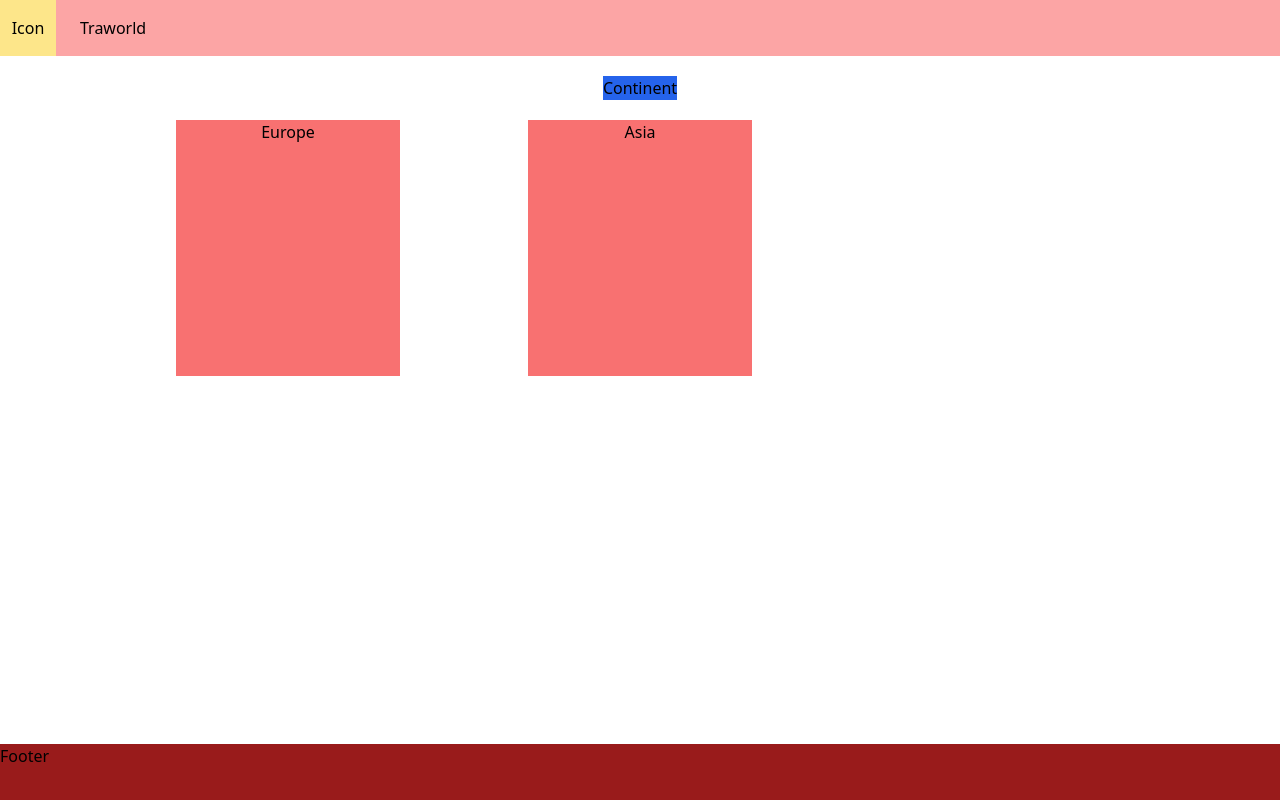
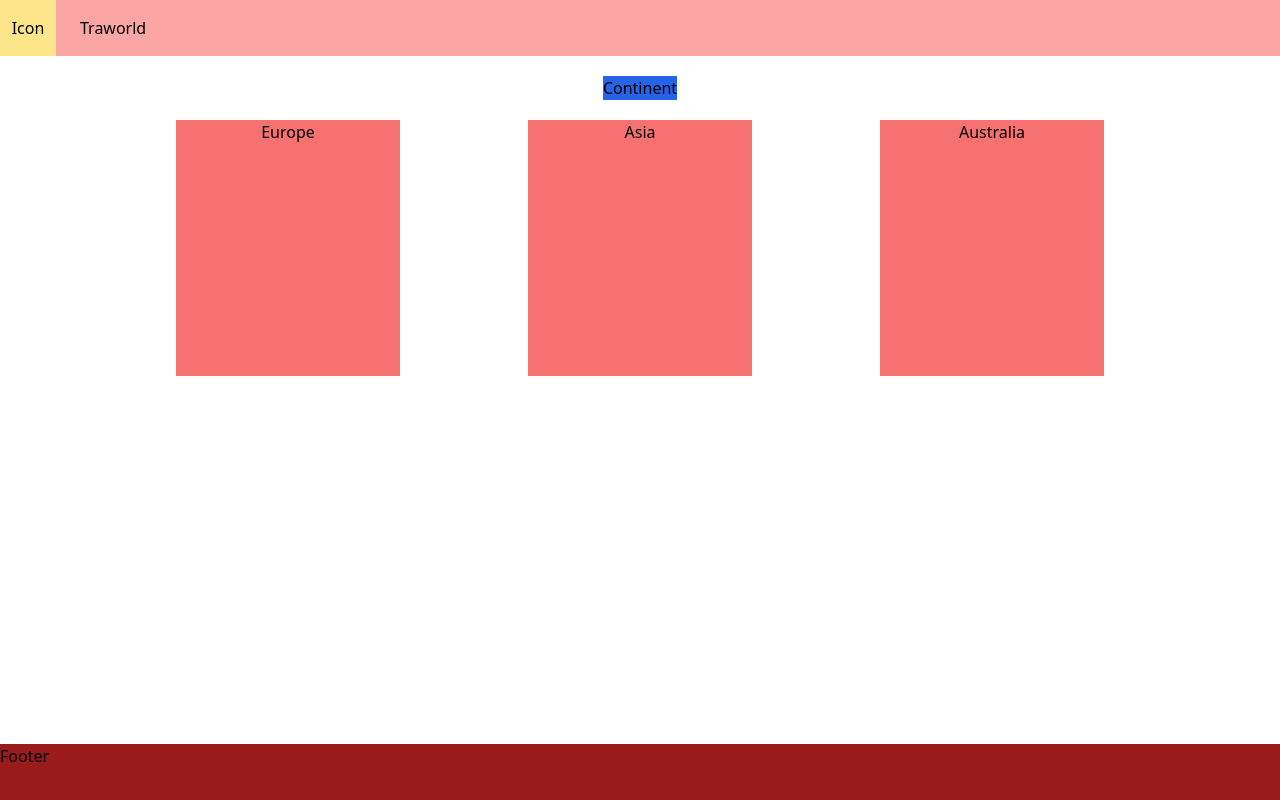
Before and after one commit to soon-404/traworld, a React (Create React App) app in the folder traworld/: page / in a window 1280 px wide. Built offline with nearby package versions, Linux system fonts and the light colour scheme.

Commit message:
useContext

```diff
--- a/traworld/src/App.js
+++ b/traworld/src/App.js
@@ -3,13 +3,21 @@ import Continent from "./Continent";
 import Country from "./Country";
 import Header from "./Header";
 import Footer from "./Footer";
+import React, { useContext, createContext, useState } from "react";
+export const SelectCont = createContext();
 function App() {
+  const [contState, setContState] = useState();
+  const changeCont = (tempCont) => {
+    setContState(tempCont);
+  };
   return (
     <BrowserRouter>
-      <Header />
-      <Route exact path='/' component={Continent} />
-      <Route path='/country' component={Country} />
-      <Footer />
+      <SelectCont.Provider value={{ contState, changeCont }}>
+        <Header />
+        <Route exact path='/' component={Continent} />
+        <Route path='/country' component={Country} />
+        <Footer />
+      </SelectCont.Provider>
     </BrowserRouter>
   );
 }
--- /dev/null
+++ b/traworld/src/ContextTest.js
@@ -0,0 +1,7 @@
+import React, { useContext, createContext } from "react";
+
+function ContextTest() {
+  return <div></div>;
+}
+
+export default ContextTest;
--- a/traworld/src/Continent.js
+++ b/traworld/src/Continent.js
@@ -1,11 +1,19 @@
 import React, { useState } from "react";
 import { Link } from "react-router-dom";
-function Continent(props) {
-  const [continet, setContinent] = useState("Europe");
-  const handleCountry = (cont) => {
-    setContinent(cont);
-  };
-  const data = [{ continent: "Europe" }, { continent: "Asia" }];
+import { SelectCont } from "./App";
+import { useContext } from "react";
+function Continent() {
+  const { contState, changeCont } = useContext(SelectCont);
+  // const [continet, setContinent] = useState("Europe");
+  // const handleCountry = (cont) => {
+  //   changeCont(cont);
+  // };
+
+  const data = [
+    { continent: "Europe" },
+    { continent: "Asia" },
+    { continent: "Australia" },
+  ];
 
   return (
     <div className='w-screen h-screen static'>
@@ -13,7 +21,7 @@ function Continent(props) {
         <div className='bg-blue-600 mt-5'>Continent</div>
         <div className='grid grid-cols-3 gap-32 mt-5 pb-5'>
           {data.map((c) => (
-            <Link to='/country' onClick={() => handleCountry("Asia")}>
+            <Link to='/country' onClick={() => changeCont(c.continent)}>
               <div className='w-5 md:w-56 h-5 md:h-64 bg-red-400 flex flex-col items-center'>
                 <p>{c.continent}</p>
               </div>
--- a/traworld/src/Country.js
+++ b/traworld/src/Country.js
@@ -1,6 +1,18 @@
 import React from "react";
+import { SelectCont } from "./App";
+import { useContext } from "react";
 const Country = (props) => {
-  return <div></div>;
+  const { contState, changeCont } = useContext(SelectCont);
+
+  const Test = () => <p className='bg-blue-100'>{contState}</p>;
+
+  return (
+    <div className='w-screen h-screen static'>
+      <div className='flex flex-col items-center pt-14 pb-14'>
+        <Test />
+      </div>
+    </div>
+  );
 };
 
 export default Country;
--- a/traworld/src/Header.js
+++ b/traworld/src/Header.js
@@ -1,6 +1,6 @@
 import React, { useState } from "react";
 import { Link } from "react-router-dom";
-const Header = (props) => {
+const Header = () => {
   const [menu, setMenu] = useState(false);
   const handleMenu = () => {
     setMenu(!menu);
```
